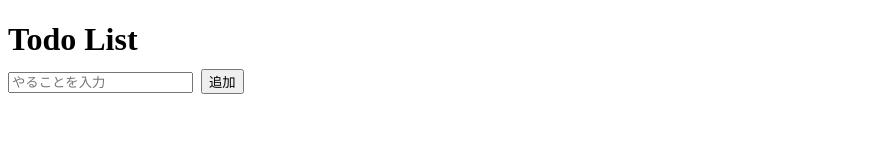
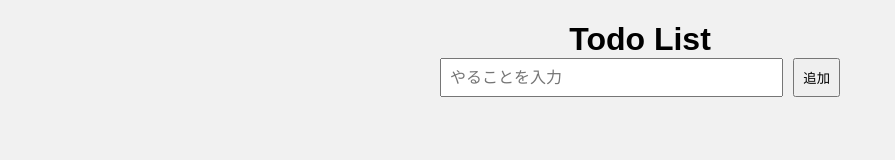
Before and after one commit to megu-milk/todo-2025, a plain HTML site: page index.html in a window 1280 px wide. Shown: the whole page, without its empty margins (0-895 px from the left). Drawn offline with Linux system fonts and the light colour scheme.

Commit message:
cssを適用しました

```diff
--- a/index.html
+++ b/index.html
@@ -3,7 +3,7 @@
 <head>
   <meta charset="UTF-8">
   <meta name="viewport" content="width=device-width, initial-scale=1.0">
-
+<link rel="stylesheet" href="style.css">
   <!-- 【やってみよう１】下1行にコードを書いて、タブバーに表示される名前を「Todo List」にしてみよう -->
    <title>Todo List</title>
 
--- a/style.css
+++ b/style.css
@@ -6,7 +6,9 @@
   }
 
 /* 【やってみよう３】「Todo List」の文字を中央揃えしよう。text-align: center;で中央揃えできる */
-
+h1{
+  text-align: center;
+}
 
 
   .input-area {
```
